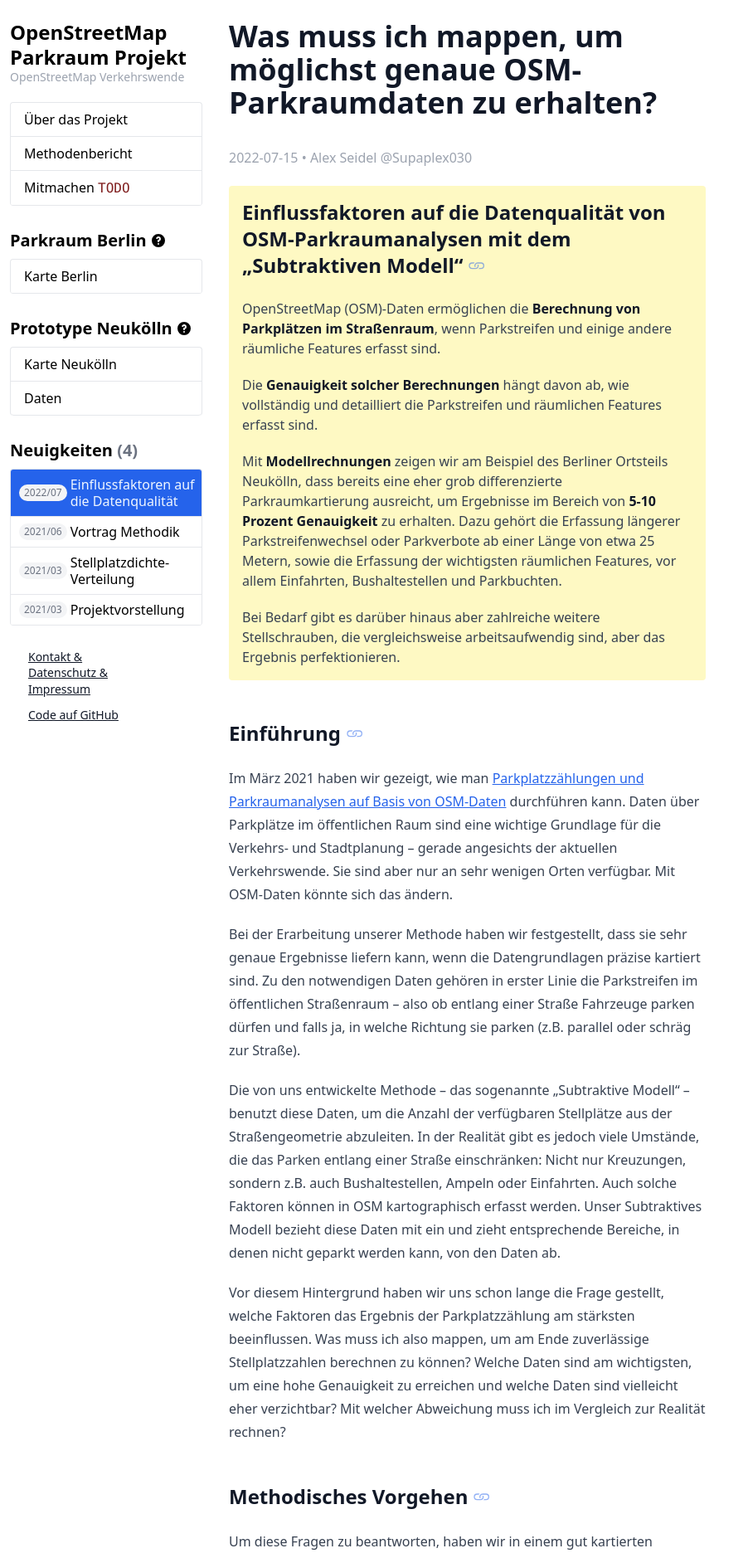
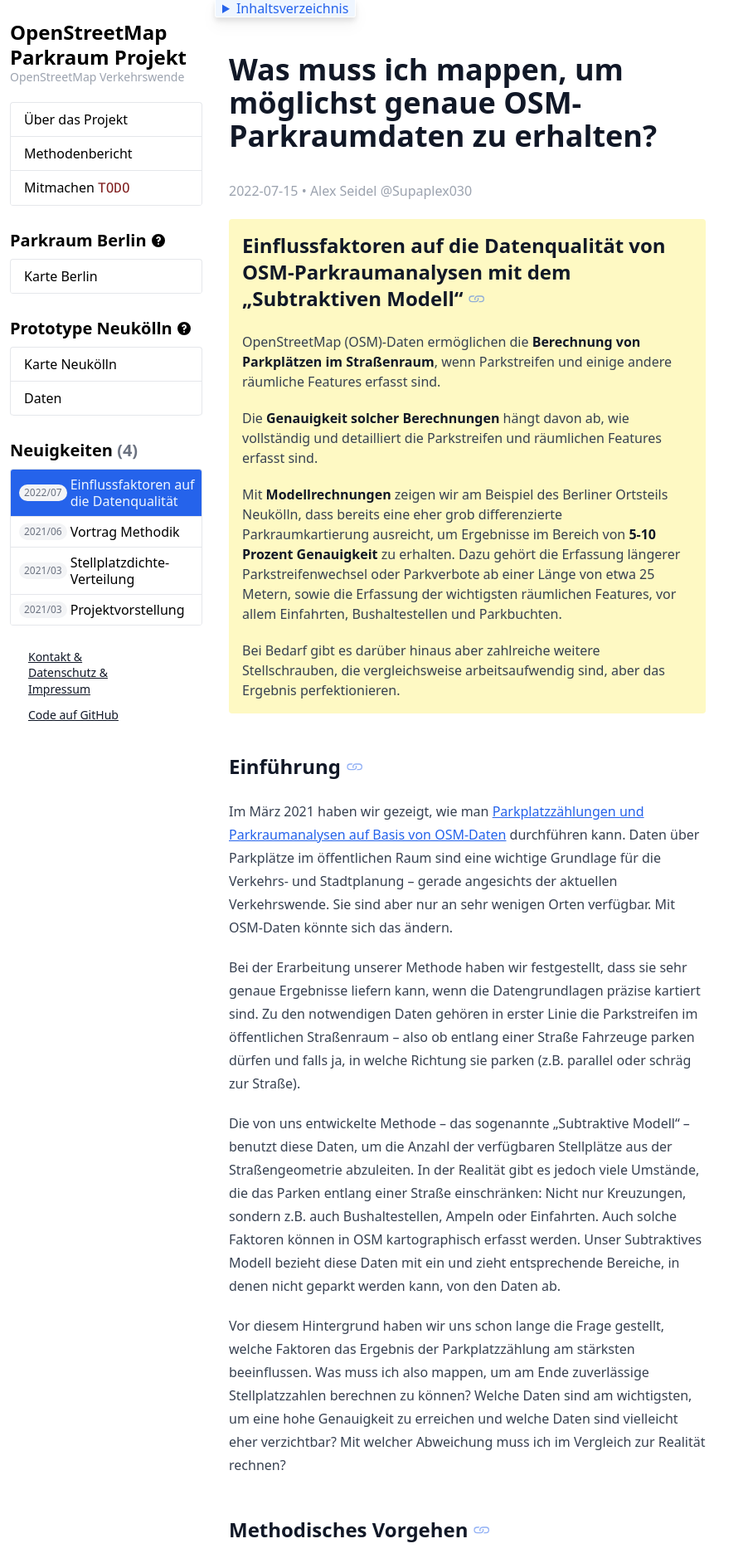
Before and after one commit to osmberlin/parkraum.osm-verkehrswende.org, a Jekyll site: the page built from _posts/2022-07-15-einflussfaktoren-datenqualitaet.md, in a window 1280 px wide. Shown: the top 1878 px of the page at 83% size, without its empty margins (0-902 px from the left). Built offline with Jekyll 4.4.1, drawn with Linux system fonts in a browser that asks for light colours.

Commit message:
Add ability to show TOC to posts, add to post Einflussfaktoren

```diff
--- a/_layouts/post.html
+++ b/_layouts/post.html
@@ -12,7 +12,7 @@
 <!-- Themen: https://github.com/jekyll/minima/blob/master/_layouts/post.html -->
 <!-- Width: https://tailwindcss.com/docs/max-width#prose -->
 <article
-  class="prose prose-blue max-w-prose py-6 px-4 [--tw-prose-bullets:_gray] prose-headings:scroll-mt-10 prose-code:rounded prose-code:bg-neutral-100 prose-code:box-decoration-clone prose-code:py-1 prose-code:px-1.5 prose-code:text-neutral-800 prose-code:before:content-none prose-code:after:content-none lg:px-0 lg:pl-5"
+  class="{% if page.show_toc %}prose-h1:mt-10 {% endif %}prose prose-blue max-w-prose py-6 px-4 [--tw-prose-bullets:_gray] prose-headings:scroll-mt-10 prose-code:rounded prose-code:bg-neutral-100 prose-code:box-decoration-clone prose-code:py-1 prose-code:px-1.5 prose-code:text-neutral-800 prose-code:before:content-none prose-code:after:content-none lg:px-0 lg:pl-5"
   itemscope
   itemtype="http://schema.org/BlogPosting"
   lang="{{ page.language | default:'de' }}"
```
Also changed, not shown: _posts/2022-07-15-einflussfaktoren-datenqualitaet.md (+1 -0 lines).
